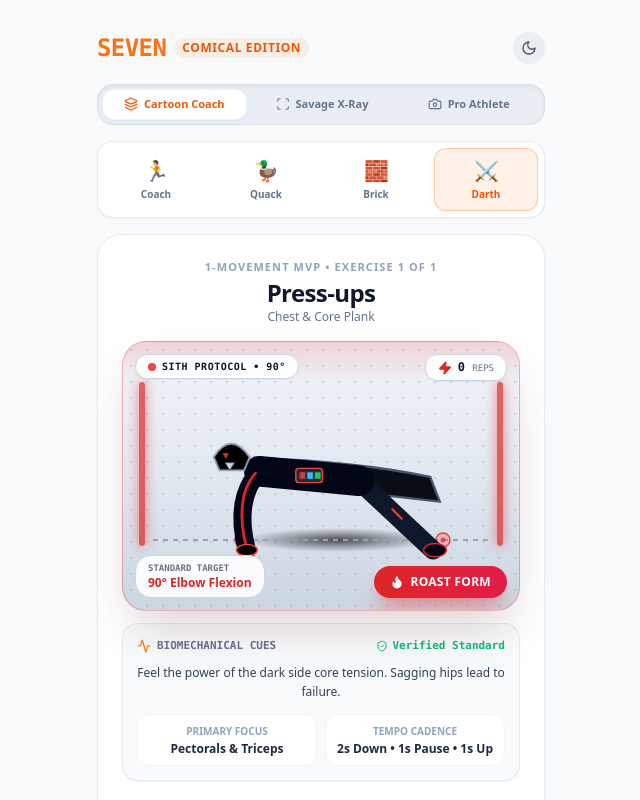
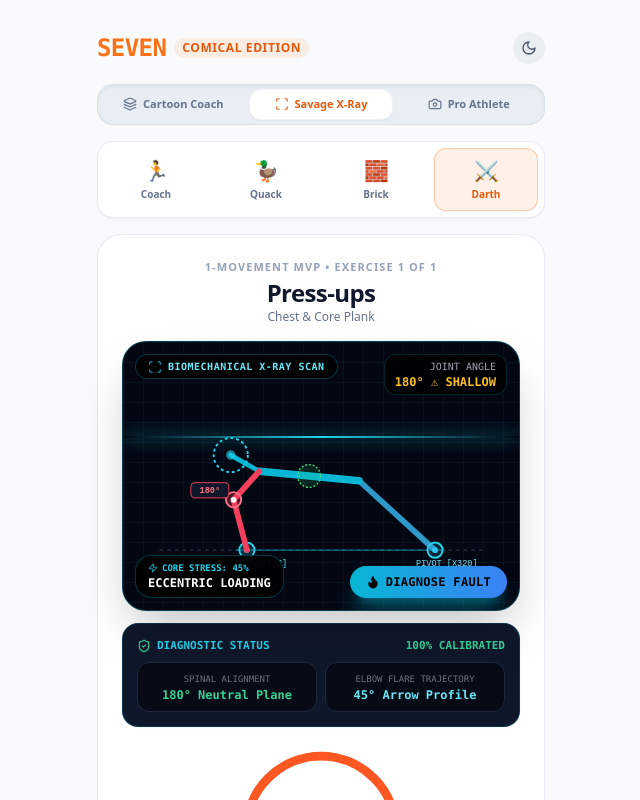
Before and after one commit to cartoonwonders01-beep/form-check-roast, a React (Vite) app in the folder client/: page / in a window 1280 px wide. Shown: the top 800 px of the page, without its empty margins (319-959 px from the left). Built offline with nearby package versions, Linux system fonts and the light colour scheme.

Commit message:
Set default viewMode to form_xray to evaluate cybernetic joint scanner

```diff
--- a/client/src/App.jsx
+++ b/client/src/App.jsx
@@ -76,7 +76,7 @@ const PERSONA_ROASTS = {
 };
 
 export default function App() {
-  const [viewMode, setViewMode] = useState('2d_vector'); // '2d_vector' | 'form_xray' | 'real_athlete'
+  const [viewMode, setViewMode] = useState('form_xray'); // '2d_vector' | 'form_xray' | 'real_athlete'
   const [currentMoveIdx, setCurrentMoveIdx] = useState(0);
   const [character, setCharacter] = useState('vader');
   const [isActive, setIsActive] = useState(false);
```
